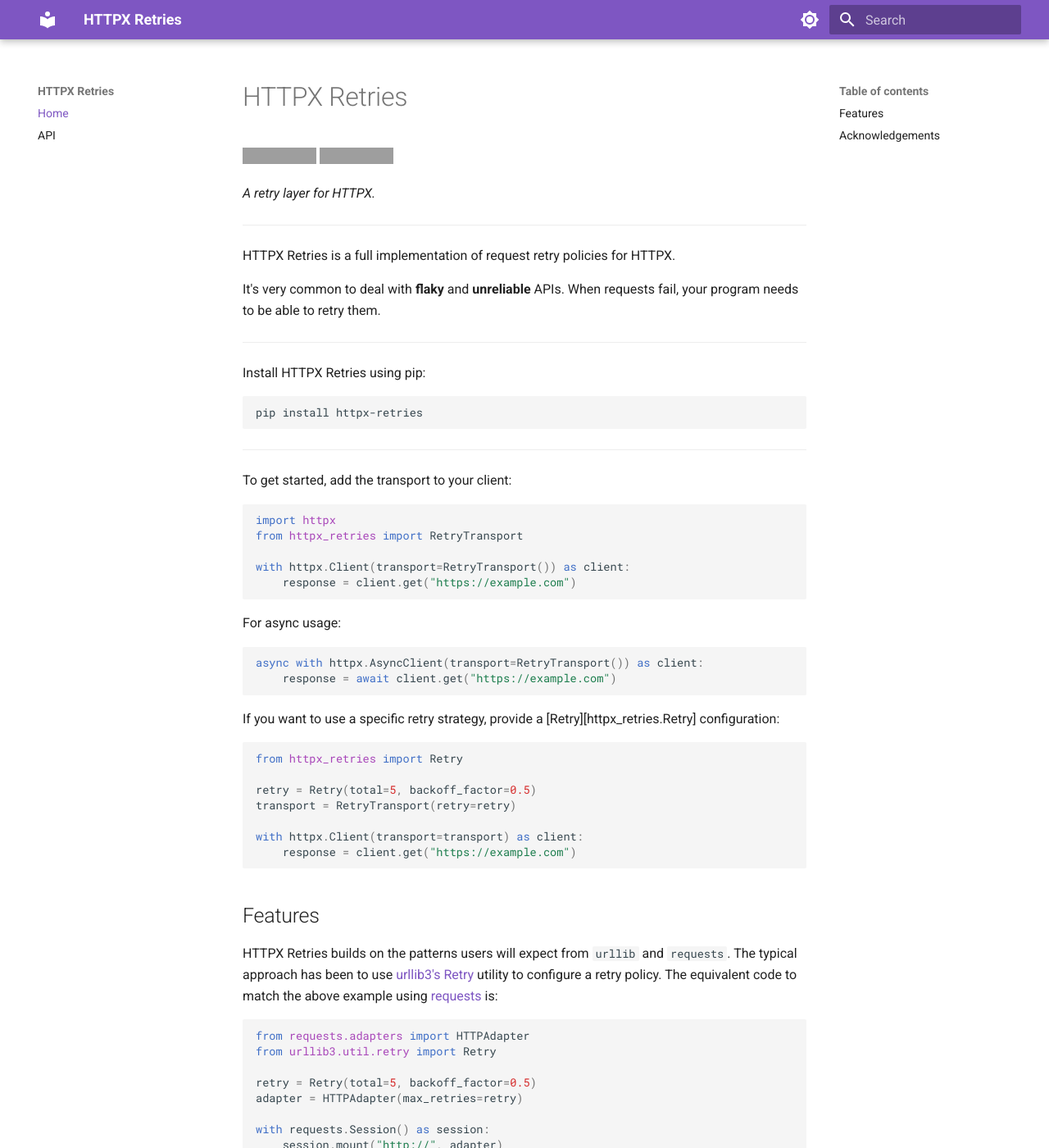
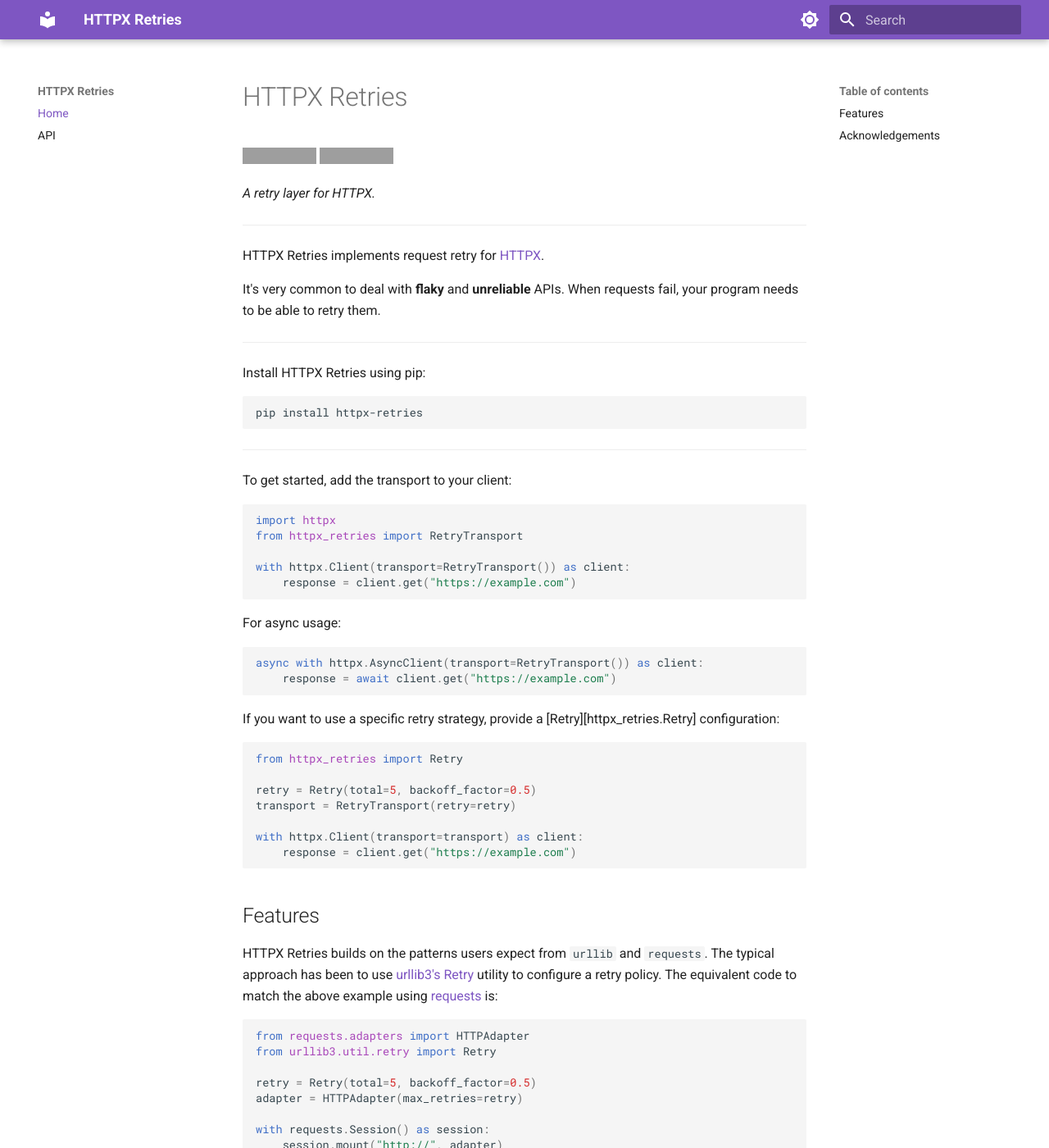
Before and after one commit to will-ockmore/httpx-retries, an MkDocs documentation site: the page built from docs/index.md, in a window 1280 px wide and 1400 px high. Shown: the whole window at 82% size. Built offline with MkDocs 1.6.1 and Material for MkDocs 9.7.7, drawn with Linux system fonts in a browser that asks for light colours; grey boxes are pictures that could not be loaded.

```diff
--- a/docs/index.md
+++ b/docs/index.md
@@ -15,7 +15,7 @@
 
 ---
 
-HTTPX Retries is a full implementation of request retry policies for HTTPX.
+HTTPX Retries implements request retry for [HTTPX](https://www.python-httpx.org/).
 
 It's very common to deal with **flaky** and **unreliable** APIs. When requests fail, your program needs to be able
 to retry them.
@@ -60,7 +60,7 @@
 
 ## Features
 
-HTTPX Retries builds on the patterns users will expect from `urllib` and `requests`. The typical approach has been
+HTTPX Retries builds on the patterns users expect from `urllib` and `requests`. The typical approach has been
 to use [urllib3's Retry](https://urllib3.readthedocs.io/en/latest/reference/urllib3.util.html#urllib3.util.Retry)
 utility to configure a retry policy. The equivalent code to match the above example using
 [requests](https://requests.readthedocs.io/en/latest/) is:
--- a/pyproject.toml
+++ b/pyproject.toml
@@ -4,7 +4,7 @@
 
 [project]
 name = "httpx-retries"
-version = "0.2.0"
+version = "0.2.1"
 description = "A retry layer for HTTPX."
 requires-python = ">=3.9"
 authors = [{ name = "Will Ockmore", email = "will.ockmore@gmail.com" }]
```
Also changed, not shown: README.md (+1 -1 lines), 1 other file.
